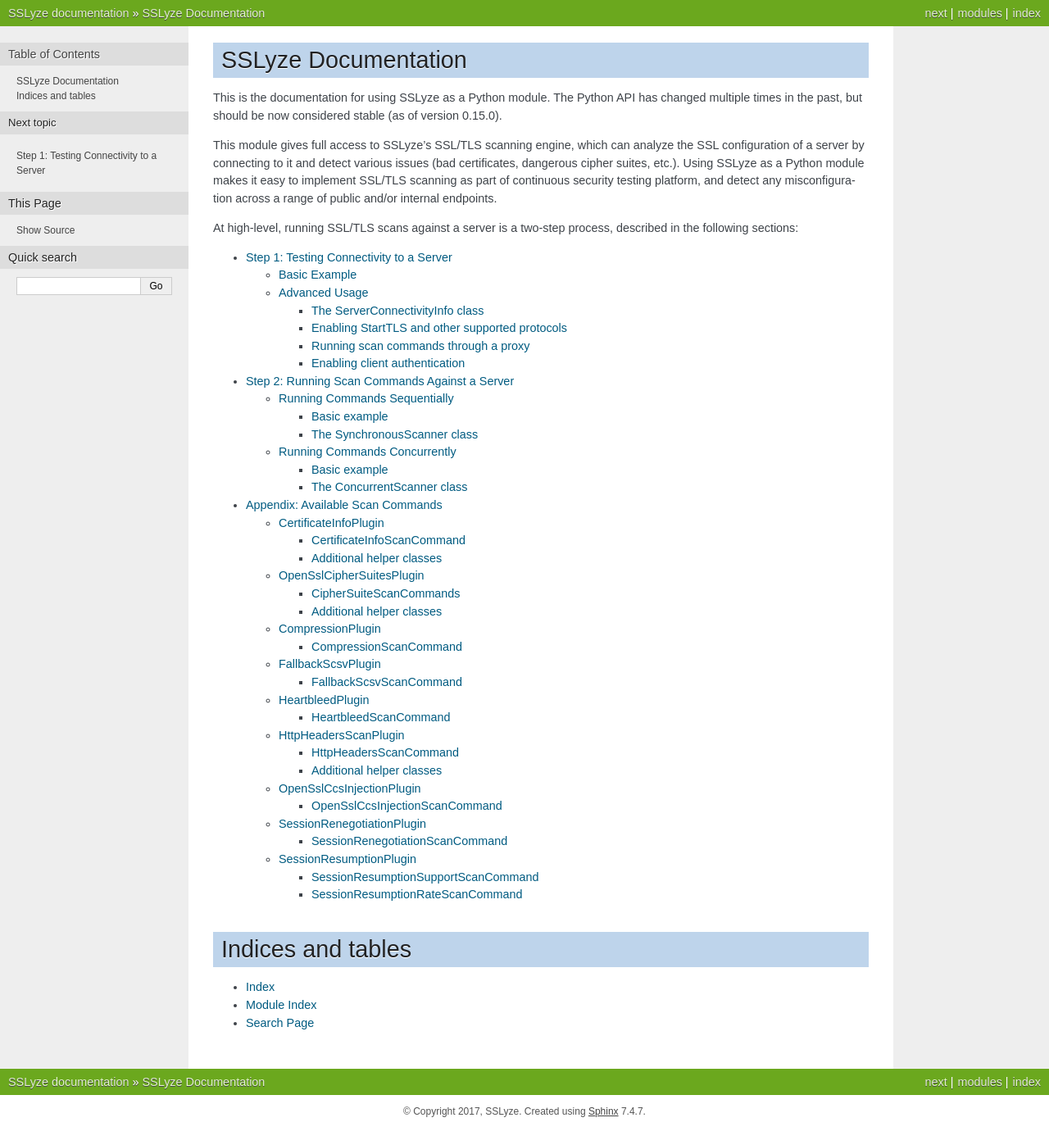
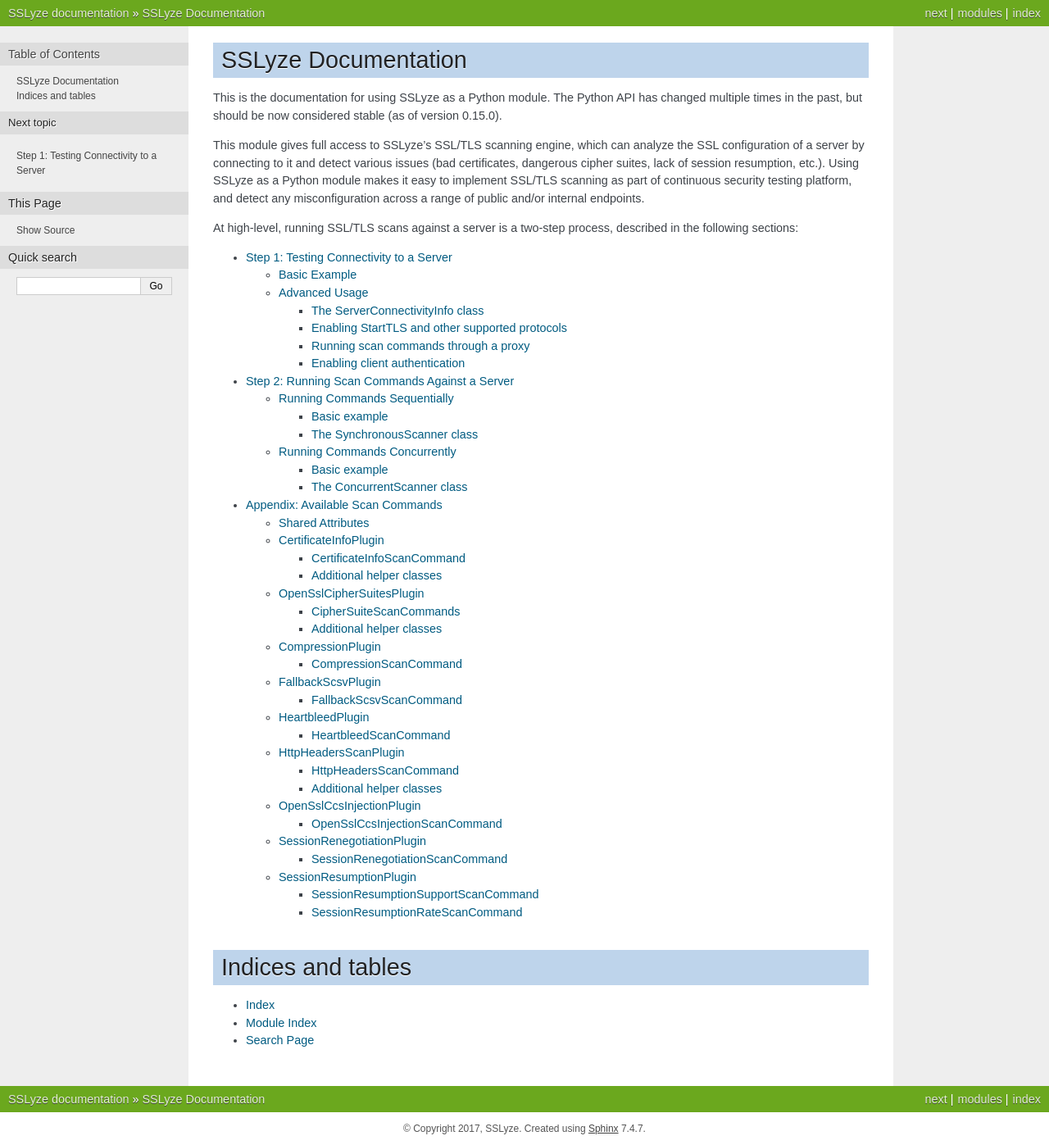
Before and after one commit to nabla-c0d3/sslyze, a Sphinx documentation site: the page built from docs/index.rst, in a window 1280 px wide. Shown: the whole page at 82% size. Built offline with Sphinx 7.4.7, drawn with Linux system fonts in a browser that asks for light colours; before the commit the page ends 1376 px from its top, so only the background shows below that.

```diff
--- a/docs/generate_documentation.py
+++ b/docs/generate_documentation.py
@@ -1,3 +1,6 @@
+# -*- coding: utf-8 -*-
+#!/usr/bin/python
+
 import os
 from subprocess import Popen, PIPE
 import shutil
--- a/docs/index.rst
+++ b/docs/index.rst
@@ -10,9 +10,9 @@ This is the documentation for using SSLyze as a Python module. The Python API ha
 but should be now considered stable (as of version 0.15.0).
 
 This module gives full access to SSLyze's SSL/TLS scanning engine, which can analyze the SSL configuration of a server
-by connecting to it and detect various issues (bad certificates, dangerous cipher suites, etc.). Using SSLyze as a
-Python module makes it easy to implement SSL/TLS scanning as part of continuous security testing platform, and detect
-any misconfiguration across a range of public and/or internal endpoints.
+by connecting to it and detect various issues (bad certificates, dangerous cipher suites, lack of session resumption,
+etc.). Using SSLyze as a Python module makes it easy to implement SSL/TLS scanning as part of continuous security
+testing platform, and detect any misconfiguration across a range of public and/or internal endpoints.
 
 At high-level, running SSL/TLS scans against a server is a two-step process, described in the following sections:
 
--- a/docs/running-scan-commands.rst
+++ b/docs/running-scan-commands.rst
@@ -76,6 +76,10 @@ The commands can be queued using the `queue_scan_command()` method, and the resu
     # Process the results
     reneg_result = None
     for plugin_result in concurrent_scanner.get_results():
+        # All scan results have the corresponding scan_command and server_info as an attribute
+        print(u'\nReceived scan result for {} on host {}'.format(scan_result.scan_command.__class__.__name__,
+                                                                 scan_result.server_info.hostname))
+
         # Sometimes a plugin command can unexpectedly fail (as a bug); it is returned as a PluginRaisedExceptionResult
         if isinstance(plugin_result, PluginRaisedExceptionScanResult):
             print(u'Scan command failed: {}'.format(plugin_result.as_text()))
```
Also changed, not shown: api_sample.py (+15 -11 lines), docs/available-scan-commands.rst (+10 -0 lines), docs/documentation/_sources/available-scan-commands.rst.txt (+10 -0 lines), 1 other file.
